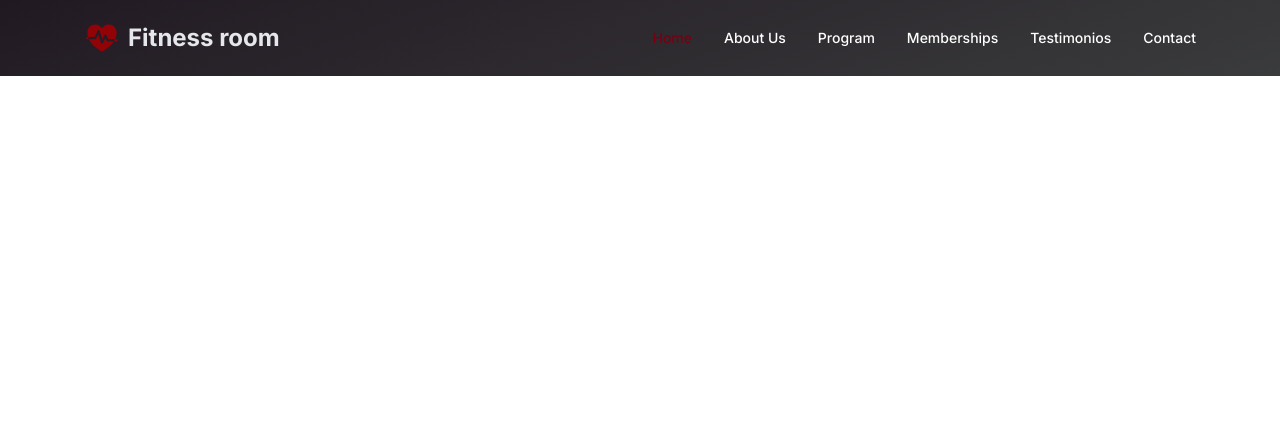
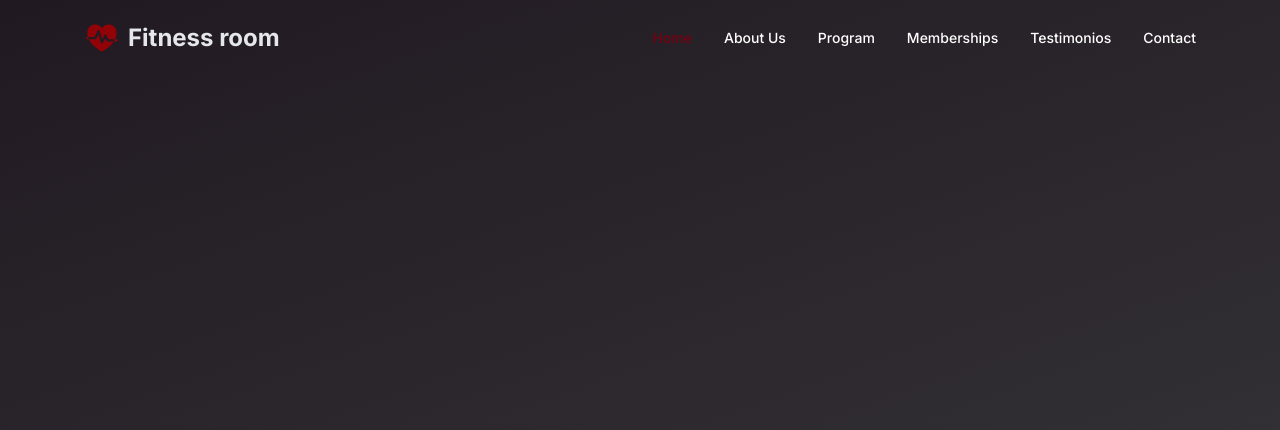
Before and after one commit to tchasinga/gym-rooms, a Next.js app: page / in a window 1280 px wide. Shown: the top 430 px of the page. Built offline with nearby package versions, Linux system fonts and the light colour scheme.

Commit message:
New code is added now

```diff
--- a/src/app/components/Navbar.jsx
+++ b/src/app/components/Navbar.jsx
@@ -4,6 +4,7 @@ import { IoFitness } from "react-icons/io5";
 import Link from "next/link";
 import { motion } from 'framer-motion';
 import 'animate.css';
+import Heros from "./Heros";
 // import { connect }  from 'react-redux';
 
 export default function Navbar() {
@@ -103,6 +104,9 @@ export default function Navbar() {
           </motion.ul>
         </div>
       </div>
+      <section className="max-w-6xl mx-auto p-3 text-white">
+       <Heros />
+      </section>
     </nav>
   );
 }
--- a/src/app/globals.css
+++ b/src/app/globals.css
@@ -41,7 +41,6 @@ nav{
   animation-delay: 7s;
   --animate-duration: 7.5s;
   animation-duration: 9.5s;
-
 } */
 
 section{
```
